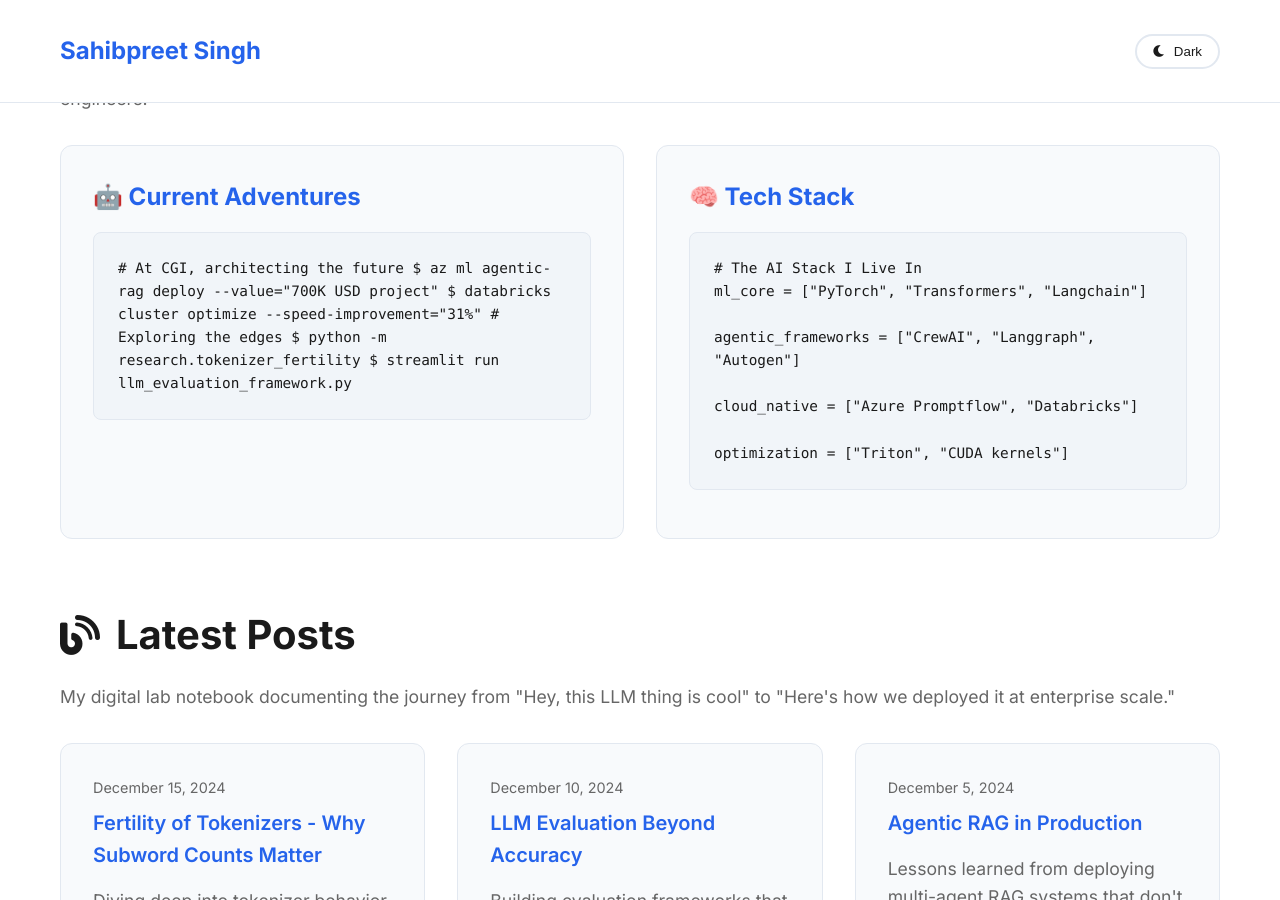
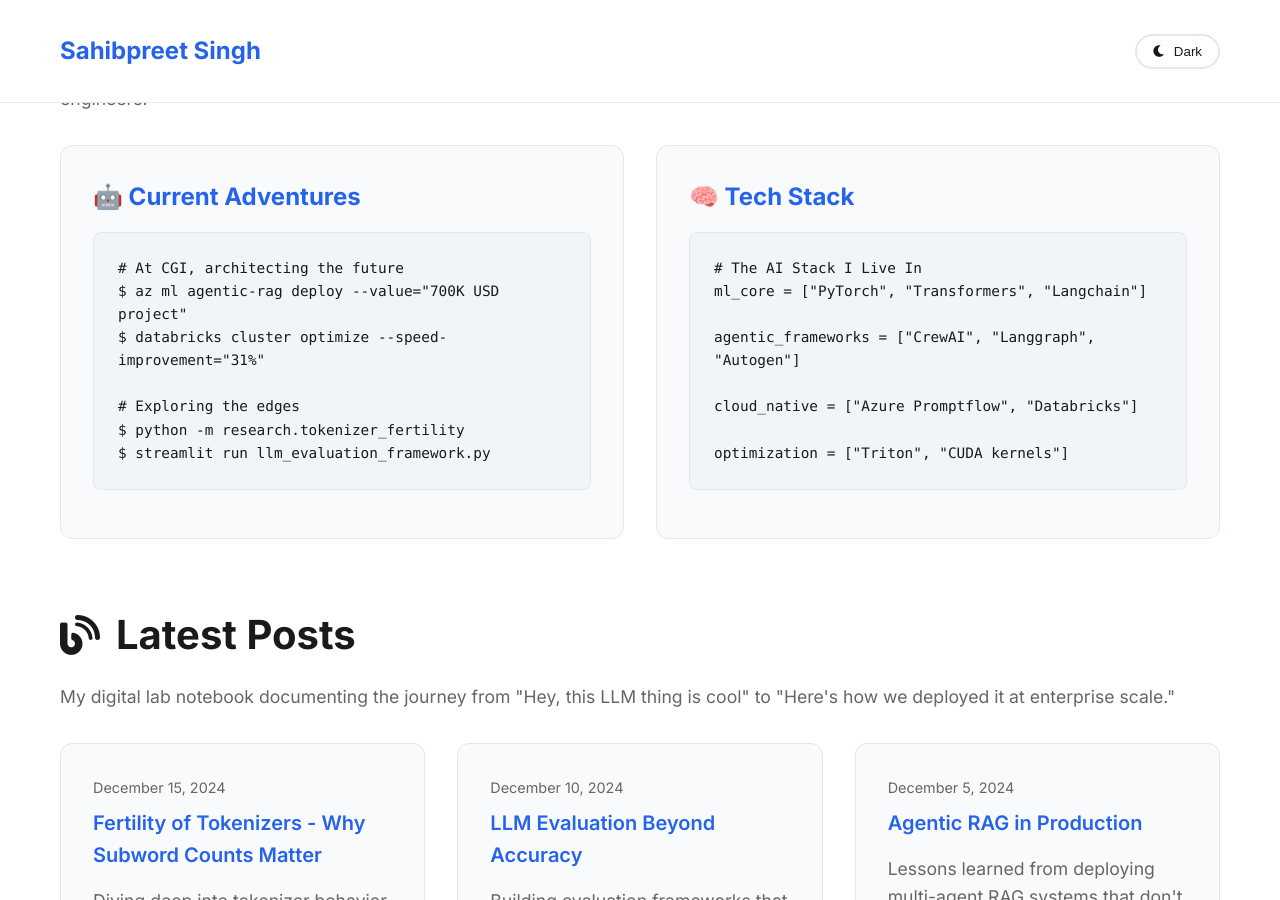
Before and after one commit to sahibpreetsingh12/sahibpreetsingh12.github.io, a Jekyll site: the page index.html, which Jekyll copies as it is, in a window 1280 px wide and 900 px high, scrolled down 599 px. Built offline with Jekyll 4.4.1, drawn with Linux system fonts in a browser that asks for light colours.

Commit message:
index.html curated

```diff
--- a/index.html
+++ b/index.html
@@ -358,17 +358,18 @@
 
             <div class="cards">
                 <div class="card">
-                    <h3>🤖 Current Adventures</h3>
-                    <div class="code-block">
-# At CGI, architecting the future
-$ az ml agentic-rag deploy --value="700K USD project"
-$ databricks cluster optimize --speed-improvement="31%"
+                <h3>🤖 Current Adventures</h3>
+                <div class="code-block">
+                    # At CGI, architecting the future<br>
+                    $ az ml agentic-rag deploy --value="700K USD project"<br>
+                    $ databricks cluster optimize --speed-improvement="31%"<br><br>
 
-# Exploring the edges
-$ python -m research.tokenizer_fertility
-$ streamlit run llm_evaluation_framework.py
-                    </div>
+                    # Exploring the edges<br>
+                    $ python -m research.tokenizer_fertility<br>
+                    $ streamlit run llm_evaluation_framework.py
                 </div>
+                </div>
+
 
                 <div class="card">
                 <h3>🧠 Tech Stack</h3>
```
